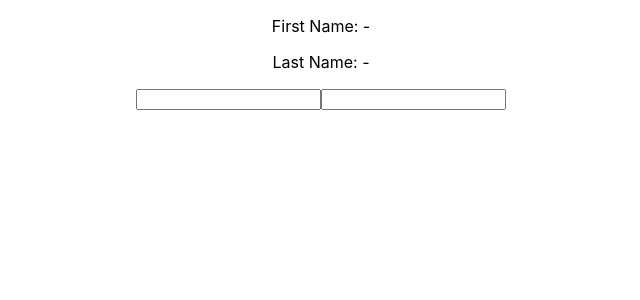
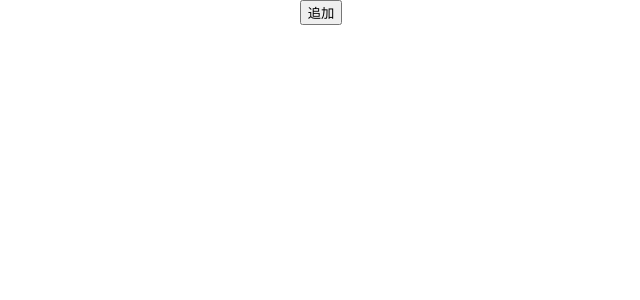
Before and after one commit to okutaku/react-hooks, a React (Create React App) app: page / in a window 1280 px wide. Shown: the top 300 px of the page, without its empty margins (319-959 px from the left). Built offline with nearby package versions, Linux system fonts and the light colour scheme.

Commit message:
useStateの配列の扱い方

```diff
--- a/src/App.js
+++ b/src/App.js
@@ -2,14 +2,16 @@
 import './App.css';
 // import Counter from './components/Counter';
 // import CounterHooks from './components/CounterHook';
-import FormHook from './components/FormHook'
+// import FormHook from './components/FormHook'
+import ItemHook from './components/ItemHook'
 
 function App() {
   return (
     <div className="App">
       {/* <Counter /> */}
       {/* <CounterHooks /> */}
-      <FormHook />
+      {/* <FormHook /> */}
+      <ItemHook />
     </div>
   );
 }
--- /dev/null
+++ b/src/components/ItemHook.js
@@ -0,0 +1,26 @@
+//配列操作の仕方
+//何番目かを管理するためにkeyを使う
+import React, { useState } from 'react';
+
+function ItemHook() {
+  const[items, setItems] = useState([])
+  const addItem = () => {
+    setItems([...items,{id: items.length, value: Math.floor( Math.random() * 11)}])
+  }
+  return(
+    <div>
+      <button onClick={addItem}>追加</button>
+      <ul>
+        {
+        items.map(item => (
+          <li key={item.id}>
+            {item.value}
+          </li>
+        ))
+        }
+      </ul>
+    </div>
+  )
+}
+
+export default ItemHook
```
Also changed, not shown: 1 other file (tests, documents, lock files or other folders).
